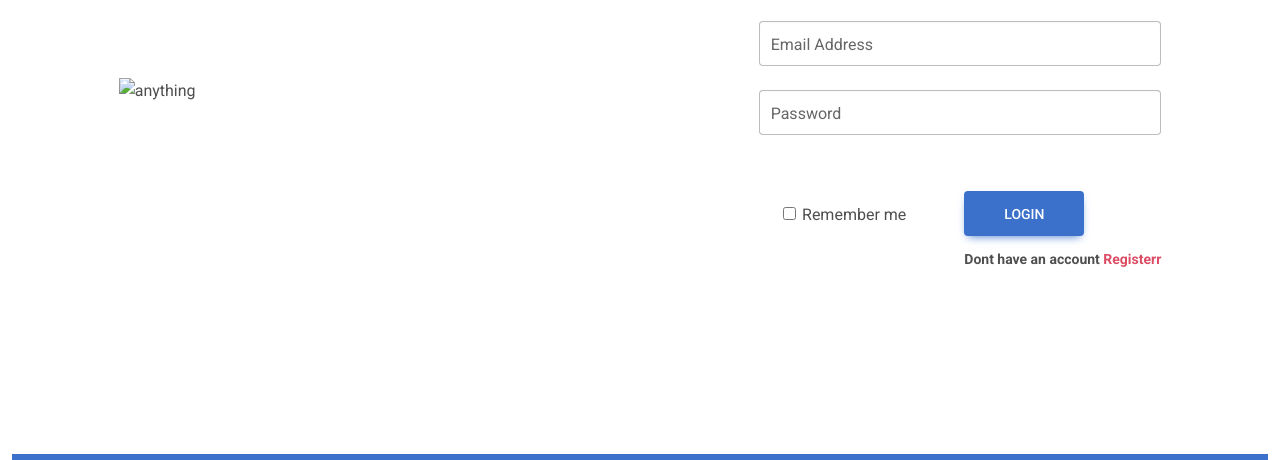
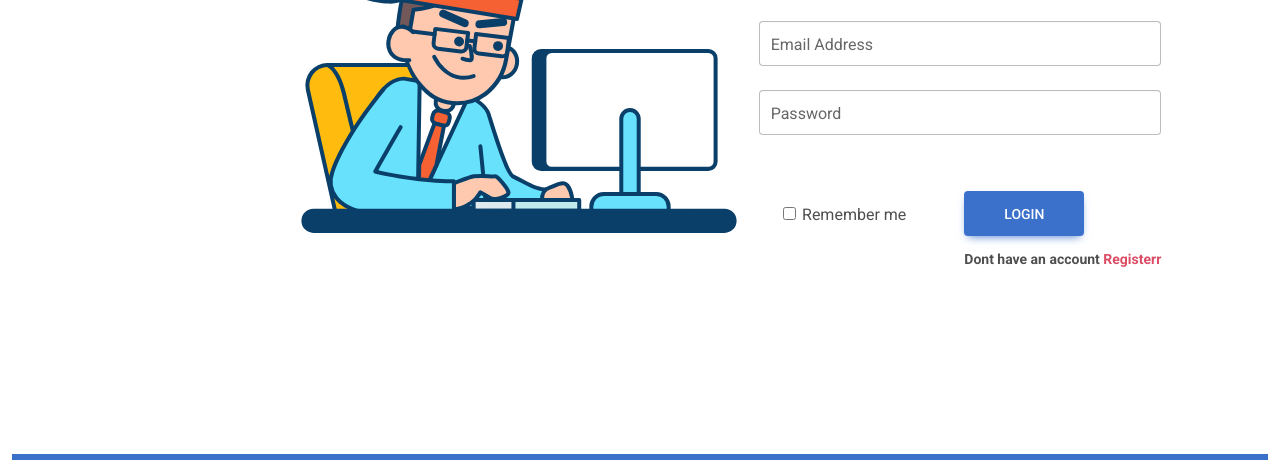
Before and after one commit to 118abhi/loginpage, a plain HTML site: page index.html in a window 1280 px wide. Shown: the part 273-733 px from the top of the page. Drawn offline with nearby package versions, Linux system fonts and the light colour scheme; the site is published under a folder, as on GitHub Pages, so addresses that start at the root find nothing.

Commit message:
againsave

```diff
--- a/index.html
+++ b/index.html
@@ -23,7 +23,7 @@
         <div class="container-fluid h-custom">
             <div class="row d-flex justify-content-center align-items-center h-100">
                 <div  class="col-md-9 col-lg-6 col-xl-5">
-                    <img src="/focused-working-ff.png" alt="anything">
+                    <img src="focused-working-ff.png" alt="anything">
                 </div>
                 <div class="col-md col-lg-6 col-xl-4 offset-xl-1">
                     <form action="">
```
